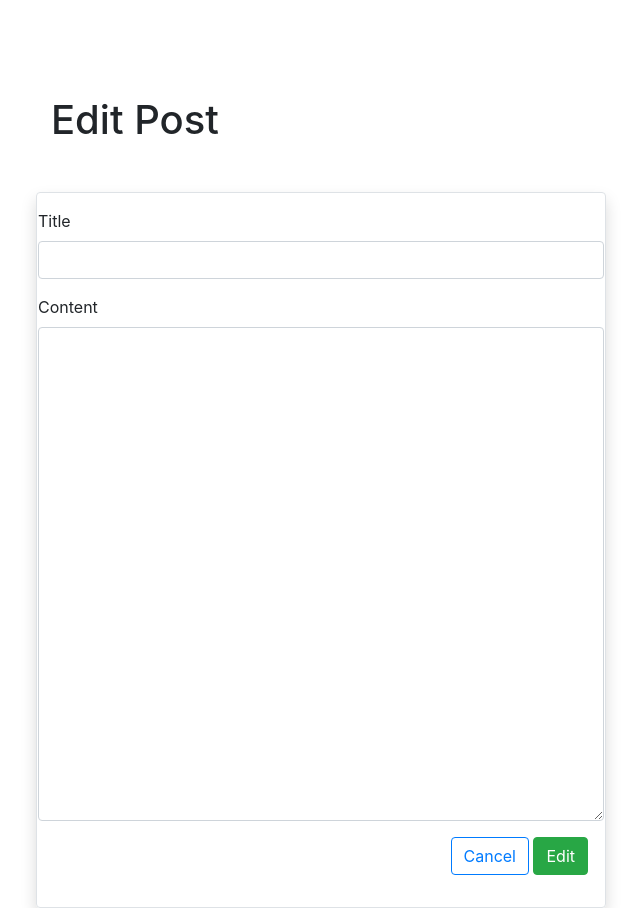
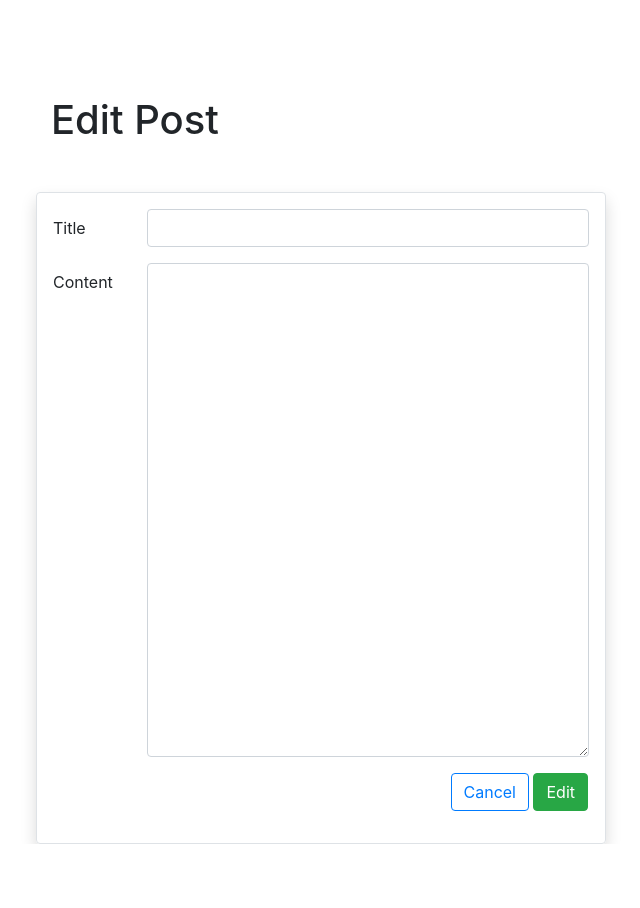
Before and after one commit to andreamartz/sb-23-1-blogly, a Flask app: template templates/posts/edit-post.html in a window 1280 px wide. Shown: the part 56-964 px from the top of the page, without its empty margins (319-959 px from the left). After the commit the page ends 900 px from the top, so only its background shows below. Run offline with Flask 2, Linux system fonts and the light colour scheme; the template is opened without the code that fills it, so the values that code supplies are empty; some libraries are stand-ins or nearby versions.

Commit message:
Improve formatting of page with 'edit post' form

```diff
--- a/templates/posts/edit-post.html
+++ b/templates/posts/edit-post.html
@@ -4,9 +4,6 @@
 
 {% block content %}
 
-
-
-<!-- NOT TESTED BELOW (copied from edit-user.html) -->
 <div class="row justify-content-center">
   <div class="col-sm-10 col-md-8 col-xl-6">
     <h1 class="my-5">Edit Post</h1>
@@ -19,27 +16,27 @@
     <form action="/posts/{{ post.id }}/edit" method="POST">
       <!-- <form method="POST"> -->
       <div class="form-group row">
-        <label for="title">Title</label>
-        <input class="form-control" type="text" name="title" class="form-control" id="title" value={{ post.title }}>
+        <label class="col-sm-2 col-form-label" for="title">Title</label>
+        <div class="col-sm-10">
+          <input class="form-control" type="text" name="title" id="title" value={{ post.title }}>
+        </div>
       </div>
+
       <div class="form-group row">
-        <label for="content">Content</label>
-        <textarea class="form-control" name="content" id="content" cols="80" rows="20">
-          {{ post.content }}
-        </textarea>
+        <label class="col-sm-2 col-form-label" for="content">Content</label>
+        <div class="col-sm-10">
+          <textarea class="form-control" name="content" id="content" cols="80" rows="20">
+            {{ post.content }}
+          </textarea>
+        </div>
       </div>
+
       <div class="form-group row">
         <div class="ml-auto mr-3">
           <a class="btn btn-outline-primary" href="/posts/{{ post.id }}">Cancel</a>
           <button class="btn btn-success" type="submit">Edit</button>
         </div>
       </div>
-      <!-- <div class="row justify-content-end">
-        <div class="p-3 mx-3 mx-md-0">
-          <a href="/posts/{{ post.id }}" class="btn btn-outline-info">Cancel</a>
-          <button type="submit" class="btn btn-success">Add</button>
-        </div>
-      </div> -->
     </form>
   </div>
 
```
